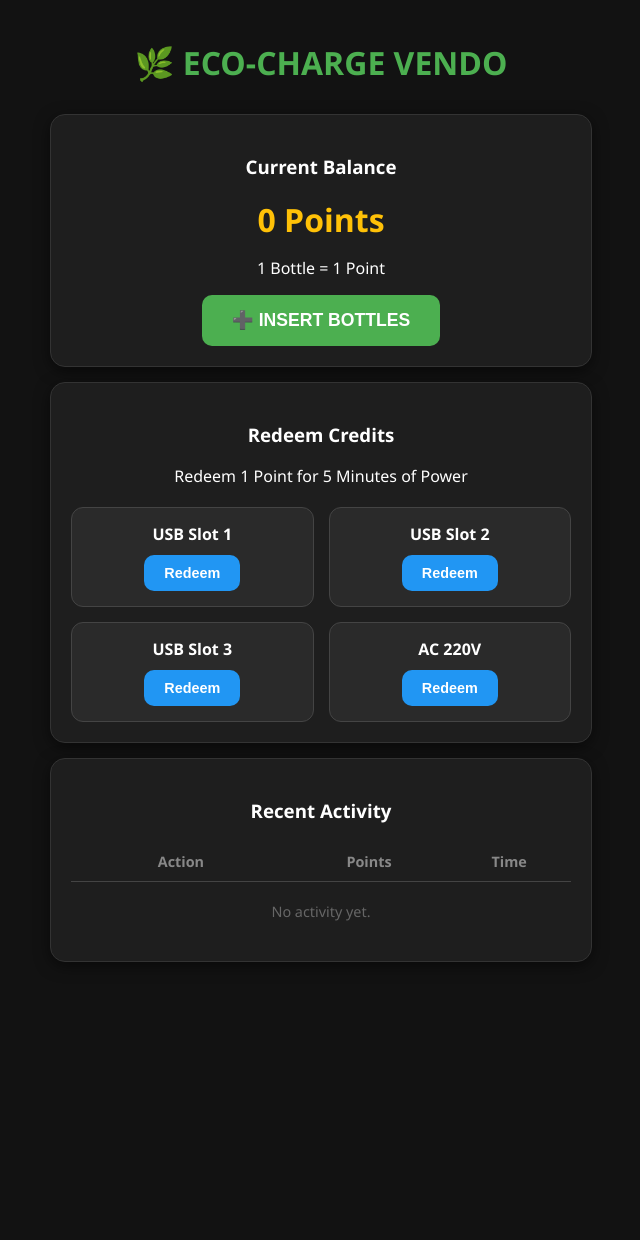
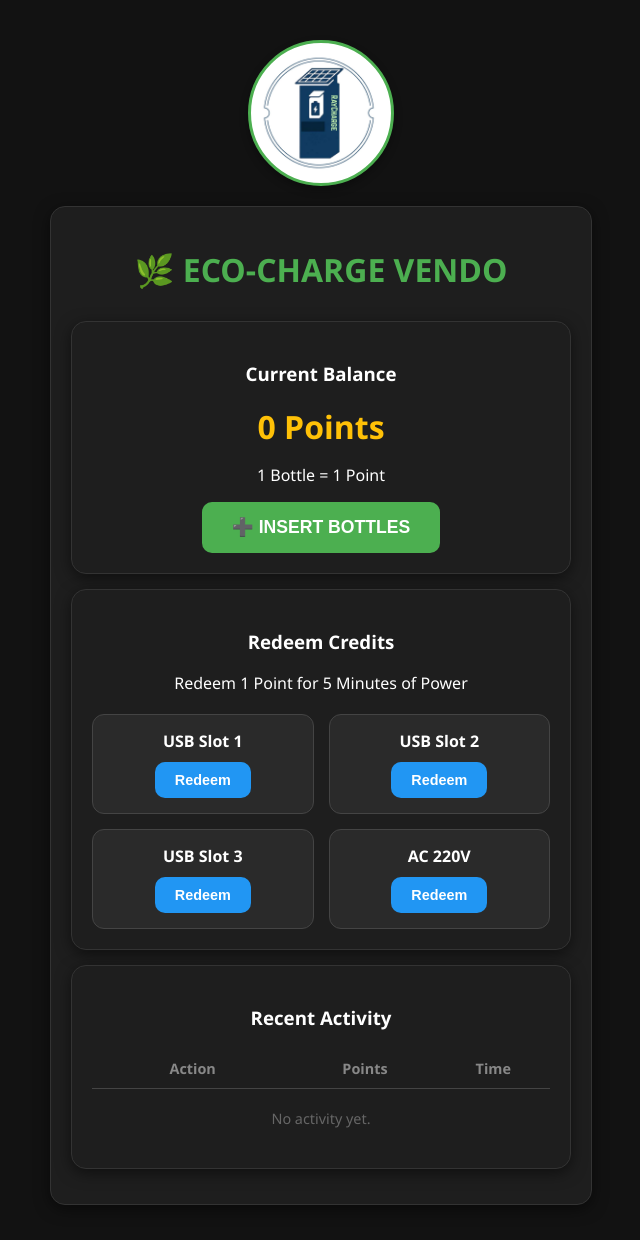
Before and after one commit to Ceyjie/eco_vendo, a Flask app: page / in a window 1280 px wide. Shown: the whole page, without its empty margins (319-959 px from the left). Before the commit the page ends 962 px from the top, so only its background shows below. Run offline with Flask 3, Linux system fonts and the light colour scheme; parts of the project's set-up code (start-up, migrations or seed data) failed here and were passed over.

Commit message:
update code

```diff
--- a/main2.py
+++ b/main2.py
@@ -74,7 +74,8 @@ def init_db():
     conn.close()
 
 # --- FLASK WEB SERVER ---
-app = Flask(__name__, template_folder=os.path.join(BASE_DIR, "templates"))
+app = Flask(__name__, template_folder=os.path.join(BASE_DIR, "templates"),
+static_folder=os.path.join(BASE_DIR, "static"))
 
 @app.route('/')
 def index():
--- a/templates/index.html
+++ b/templates/index.html
@@ -70,6 +70,14 @@
     </style>
 </head>
 <body>
+
+	<div style="margin-top: 20px;">
+        <img src="{{ url_for('static', filename='logo.png') }}"
+             alt="RayCharge Logo"
+             style="width: 130px; height: 130px; border-radius: 50%; border: 3px solid #4CAF50; background: white; padding: 5px; box-shadow: 0 4px 8px rgba(0,0,0,0.3);">
+    </div>
+
+    <div class="card">
 
     <h1>🌿 ECO-CHARGE VENDO</h1>
 
```
Also changed, not shown: eco_charge.db, static/logo.png (added).
